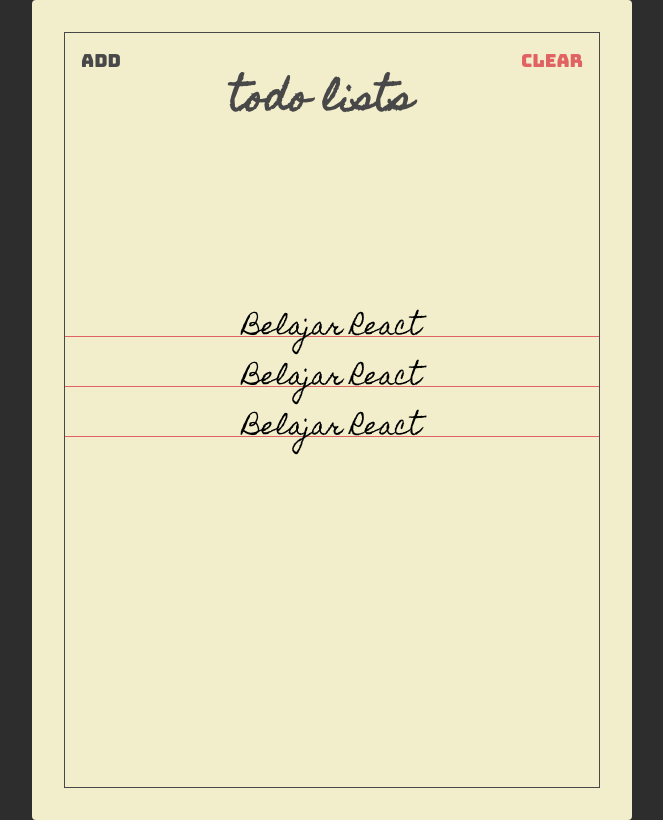
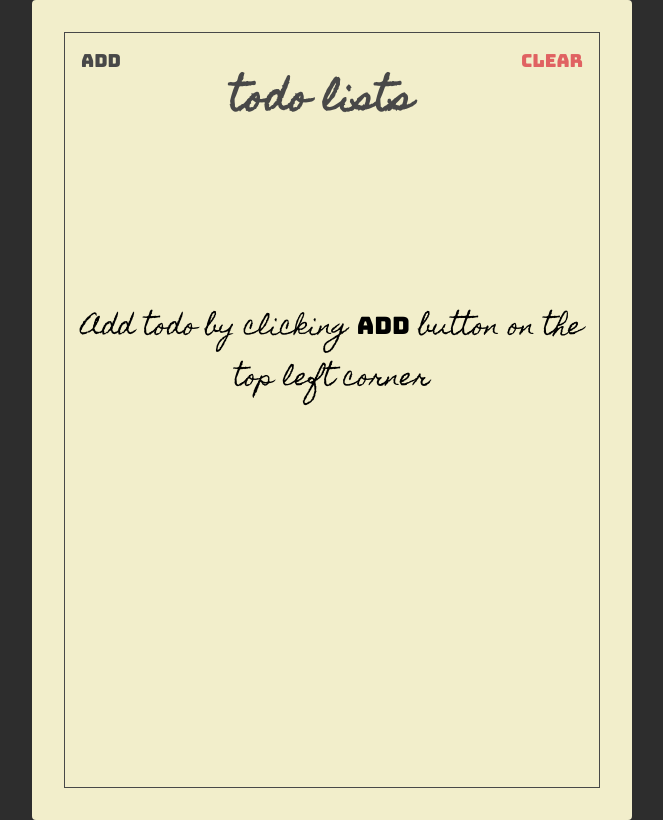
Before and after one commit to DandiIndraWijaya/react-todolist, a React (Create React App) app: page / in a window 1280 px wide. Both pictures are taken after a click on the button "Clear". Shown: the whole page, without its empty margins (308-971 px from the left). Built offline with nearby package versions, Linux system fonts and the light colour scheme.

Commit message:
delete function and placeholder

```diff
--- a/src/App.css
+++ b/src/App.css
@@ -146,14 +146,17 @@
   transform: translate(-50%);
 }
 
+.todo-placeholder-text {
+  font-family: "Homemade Apple", sans-serif;
+  font-size: 24px;
+  padding: 16px;
+  text-align: center;
+}
 
-
-
-
-
-
-
-
+.add-button-placeholder-text {
+  font-family: "Bungee", sans-serif;
+  font-size: 24px;
+}
 
 
 
--- a/src/components/Header.jsx
+++ b/src/components/Header.jsx
@@ -1,7 +1,7 @@
 import React from 'react';
 import PropTypes from 'prop-types';
 
-const Header = ({ showAddToggle, showAdd }) => {
+const Header = ({ showAddToggle, showAdd, clearTodos }) => {
     return (
         <section className="header">
             <button onClick={showAddToggle} className="header-btn main-black-color">
@@ -10,7 +10,7 @@
             <h1 className="header-title">
                 Todo Lists
             </h1>
-            <button className="header-btn main-red-color">
+            <button className="header-btn main-red-color" onClick={clearTodos}>
                 Clear
             </button>
         </section>
@@ -19,7 +19,8 @@
 
 Header.propTypes = {
     showAddToggle: PropTypes.func.isRequired,
-    showAdd: PropTypes.bool.isRequired
+    showAdd: PropTypes.bool.isRequired,
+    clearTodos: PropTypes.func.isRequired
 }
 
 export default Header;
--- a/src/components/Todos.jsx
+++ b/src/components/Todos.jsx
@@ -6,7 +6,8 @@
 
     return (
         <section className="todos">
-            {todos.map((todo, index) => {
+            {todos.length > 0 &&
+                todos.map((todo, index) => {
                     return (
                      <Todo
                      key={index}
@@ -16,7 +17,14 @@
                      index={index}
                      />
                     )
-            })}
+                 })
+            }
+            {todos.length === 0 && (
+                <div className="todo-placeholder-text">
+                    Add todo by clicking{" "}<span className="add-button-placeholder-text">add</span>  button on the top left corner
+                </div>
+            )}
+
         </section>
     );
 };
--- a/src/pages/TodoList.jsx
+++ b/src/pages/TodoList.jsx
@@ -19,15 +19,22 @@
             text: "Belajar React",
             isCompleted: false
         },
+
     ]);
 
     const [showAdd, setShowAdd] = useState(false);
 
 
     const addTodo = value => {
-        const addedTodo = [...todos, { text: value, isComplete: false}];
 
-        setTodos(addedTodo);
+        if(todos.length < 10){
+            const addedTodo = [...todos, { text: value, isComplete: false}];
+
+            setTodos(addedTodo);
+        }else {
+            alert("Only 10 todos is allowed!");
+        }
+
     };
 
     const completeTodo = index => {
@@ -37,11 +44,13 @@
         setTodos(addedTodo);
     }
 
+    const clearTodos = () => setTodos([]);
+
     const showAddToggle = () => setShowAdd(!showAdd);
 
   return (
     <Paper>
-        <Header showAddToggle={showAddToggle} showAdd={showAdd} />
+        <Header showAddToggle={showAddToggle} showAdd={showAdd} clearTodos={clearTodos} />
         <TodoForm addTodo={addTodo} showAdd={showAdd} />
         <Todos todos={todos} completeTodo={completeTodo} />
     </Paper>
```
Lines whose indentation alone changed are shown as unchanged.
